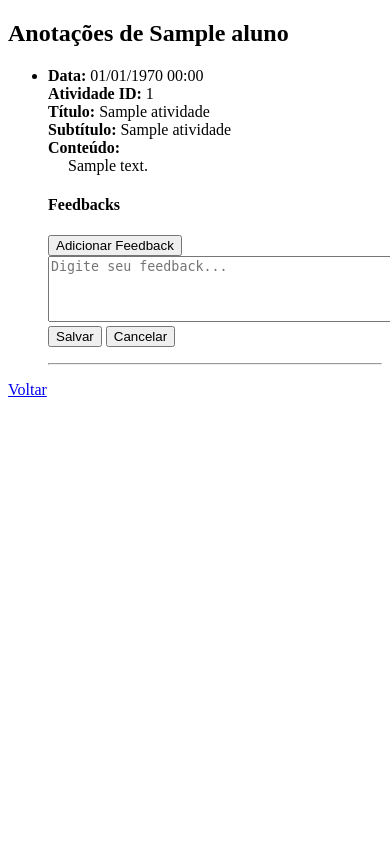
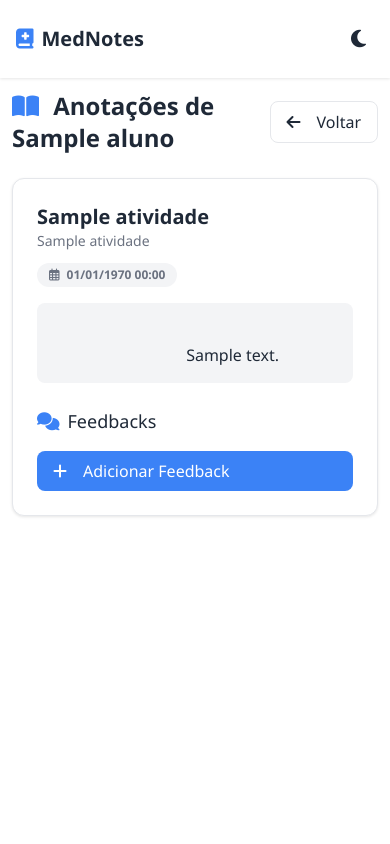
Before and after one commit to matheuscoronado/backendCaderneta, a PHP site: template backend/views/views_prof.php in a window 390 px wide; the page is wider, and only the part inside the window is pictured. Run offline with PHP 8.4, Linux system fonts and the light colour scheme; the template is opened without the code that fills it: most values are stand-ins (such as "Sample title", 1, 10 or a date in 2020); some libraries are stand-ins or nearby versions.

Commit message:
Estilizado visualização das anotações dos alunos, com modo noturno e responsivo

```diff
--- a/backend/views/views_prof.php
+++ b/backend/views/views_prof.php
@@ -1,89 +1,175 @@
 <!DOCTYPE html>
 <html lang="pt-BR">
 <head>
-    <!-- Configurações básicas do documento -->
     <meta charset="UTF-8">
-    <!-- Título dinâmico com o nome do aluno (protegido contra XSS) -->
-    <title>Anotações de <?= htmlspecialchars($aluno['nome']) ?></title>
+    <meta name="viewport" content="width=device-width, initial-scale=1.0">
+    <title>Anotações de <?= htmlspecialchars($aluno['nome']) ?> - MedNotes</title>
+    <link rel="stylesheet" href="https://cdnjs.cloudflare.com/ajax/libs/font-awesome/6.4.0/css/all.min.css">
+    <link rel="stylesheet" href="css/views_prof.css" />
+    <script src="https://cdn.tailwindcss.com"></script>
+
+
 </head>
-<body>
-<!-- Container principal -->
-<div class="container">
-    <!-- Título da página com nome do aluno -->
-    <h2>Anotações de <?= htmlspecialchars($aluno['nome']) ?></h2>
+<body class="bg-[var(--bg-color)]">
+    <div id="app" class="app-container">
+        <!-- Cabeçalho -->
+        <header class="app-header">
+            <div class="header-content">
+                <div class="logo-container">
+                    <i class="fas fa-book-medical"></i>
+                    <h1>MedNotes</h1>
+                </div>
+                <div class="header-actions">
+                    <button id="theme-toggle" class="theme-toggle">
+                        <i class="fas fa-moon"></i>
+                    </button>
+                    <!-- <button class="logout-button">
+                        <i class="fas fa-sign-out-alt"></i>
+                        <span class="hidden sm:inline">Sair</span>
+                    </button> -->
+                </div>
+            </div>
+        </header>
 
-    <!-- Verifica se existem atividades para exibir -->
+        <!-- Conteúdo Principal -->
+        <main class="main-content">
+            <div class="flex justify-between items-center mb-6">
+                <h1 class="text-2xl font-bold">
+                    <i class="fas fa-book-open mr-2 text-[var(--primary-color)]"></i>
+                    Anotações de <?= htmlspecialchars($aluno['nome']) ?>
+                </h1>
+                <a href="index.php?action=dashboard" class="btn btn-secondary">
+                    <i class="fas fa-arrow-left mr-2"></i>
+                    Voltar
+                </a>
+            </div>
+
+            <!-- Lista de Anotações -->
             <?php if (count($atividade) > 0): ?>
-        <ul>
-            <!-- Loop através de cada atividade -->
+                <div class="space-y-6">
                     <?php foreach ($atividade as $item): ?>
-                <li>
-                    <!-- Exibe informações básicas da atividade -->
-                    <strong>Data:</strong> <?= date('d/m/Y H:i', strtotime($item['data_registro'])) ?><br>
-                    <strong>Atividade ID:</strong> <?= $item['id'] ?><br>
-                    <strong>Título:</strong> <?= htmlspecialchars($item['titulo']) ?><br>
-                    <strong>Subtítulo:</strong> <?= htmlspecialchars($item['subtitulo']) ?><br>
+                        <div class="activity-card">
+                            <!-- Cabeçalho da Atividade -->
+                            <div class="flex flex-col md:flex-row md:justify-between md:items-start gap-3 mb-4">
+                                <div>
+                                    <h3 class="text-xl font-semibold">
+                                        <?= htmlspecialchars($item['titulo']) ?>
+                                    </h3>
+                                    <?php if (!empty($item['subtitulo'])): ?>
+                                        <p class="text-sm text-[var(--secondary-color)]">
+                                            <?= htmlspecialchars($item['subtitulo']) ?>
+                                        </p>
+                                    <?php endif; ?>
+                                </div>
+                                <div class="flex flex-wrap gap-2">
+                                    <span class="px-3 py-1 rounded-full text-xs font-semibold"
+                                        style="background-color: var(--light-gray); color: var(--secondary-color);">
+                                        <i class="far fa-calendar-alt mr-1"></i>
+                                        <?= date('d/m/Y H:i', strtotime($item['data_registro'])) ?>
+                                    </span>
+                                </div>
+                            </div>
 
-                    <!-- Conteúdo principal da atividade -->
-                    <strong>Conteúdo:</strong><br>
-                    <div style="margin-left: 20px;">
+                            <!-- Conteúdo da Atividade -->
+                            <div class="content-box">
                                 <?= nl2br(htmlspecialchars($item['descricao'])) ?>
                             </div>
 
                             <!-- Seção de Feedbacks -->
-                    <div class="feedback-section">
-                        <h4>Feedbacks</h4>
+                            <div class="mt-6">
+                                <h4 class="text-lg font-medium mb-3 flex items-center">
+                                    <i class="fas fa-comments mr-2 text-[var(--primary-color)]"></i>
+                                    Feedbacks
+                                </h4>
 
-                        <!-- Lista de feedbacks existentes -->
-                        <div id="feedback-list-<?= $item['id'] ?>">
+                                <!-- Lista de Feedbacks -->
+                                <div id="feedback-list-<?= $item['id'] ?>" class="space-y-4 mb-4">
                                     <?php
-                            // Busca feedbacks no banco de dados
                                     $feedbacks = User::listarFeedbacksPorAtividade($item['id']);
                                     if (!empty($feedbacks)): ?>
-                                <!-- Loop através de cada feedback -->
                                         <?php foreach ($feedbacks as $fb): ?>
                                             <div class="feedback-item">
-                                        <div class="feedback-header">
-                                            <!-- Nome do professor e data do feedback -->
-                                            <span class="professor-name">Prof. <?= htmlspecialchars($fb['professor_nome']) ?></span>
-                                            <span class="feedback-date"><?= date('d/m/Y H:i', strtotime($fb['data_feedback'])) ?></span>
+                                                <div class="flex flex-col sm:flex-row sm:justify-between sm:items-center gap-2 mb-2">
+                                                    <span class="font-medium">
+                                                        <i class="fas fa-user-graduate mr-1"></i>
+                                                        Prof. <?= htmlspecialchars($fb['professor_nome']) ?>
+                                                    </span>
+                                                    <span class="text-xs text-[var(--secondary-color)]">
+                                                        <i class="far fa-clock mr-1"></i>
+                                                        <?= date('d/m/Y H:i', strtotime($fb['data_feedback'])) ?>
+                                                    </span>
                                                 </div>
-                                        <!-- Texto do feedback -->
-                                        <p><?= nl2br(htmlspecialchars($fb['comentario'])) ?></p>
+                                                <p class="pl-2">
+                                                    <?= nl2br(htmlspecialchars($fb['comentario'])) ?>
+                                                </p>
                                             </div>
                                         <?php endforeach; ?>
                                     <?php else: ?>
-                                <!-- Mensagem caso não existam feedbacks -->
+                                        <div class="text-center py-4 text-[var(--secondary-color)]">
+                                            <i class="far fa-comment-dots text-2xl mb-2"></i>
                                             <p>Nenhum feedback registrado ainda.</p>
+                                        </div>
                                     <?php endif; ?>
                                 </div>
 
-                        <!-- Área para adicionar novo feedback -->
-                        <button class="btn" onclick="mostrarFeedback(<?= $item['id'] ?>)">Adicionar Feedback</button>
-                        <div class="feedback-box" id="feedback-box-<?= $item['id'] ?>">
-                            <textarea id="feedback-text-<?= $item['id'] ?>" placeholder="Digite seu feedback..." rows="4" cols="50"></textarea>
-                            <br>
-                            <!-- Botões para salvar ou cancelar o feedback -->
-                            <button class="btn" onclick="salvarFeedback(<?= $item['id'] ?>)">Salvar</button>
-                            <button class="btn btn-cancel" onclick="cancelarFeedback(<?= $item['id'] ?>)">Cancelar</button>
-                            <!-- Área para mensagens de status -->
-                            <p id="feedback-msg-<?= $item['id'] ?>" class="feedback-saved"></p>
+                                <!-- Formulário de Feedback -->
+                                <div id="feedback-box-<?= $item['id'] ?>" class="feedback-box">
+                                    <textarea
+                                        id="feedback-text-<?= $item['id'] ?>"
+                                        placeholder="Digite seu feedback aqui..."
+                                        class="w-full mb-3"></textarea>
+
+                                    <div class="flex justify-end gap-3">
+                                        <button
+                                            onclick="cancelarFeedback(<?= $item['id'] ?>)"
+                                            class="btn btn-cancel">
+                                            Cancelar
+                                        </button>
+                                        <button
+                                            onclick="salvarFeedback(<?= $item['id'] ?>)"
+                                            class="btn btn-primary">
+                                            Enviar Feedback
+                                        </button>
                                     </div>
 
-                    <hr>
-                </li>
-            <?php endforeach; ?>
-        </ul>
-    <?php else: ?>
-        <!-- Mensagem caso não existam atividades -->
-        <p>Este aluno ainda não registrou nenhuma anotação.</p>
-    <?php endif; ?>
-
-    <!-- Link para voltar ao dashboard -->
-    <a href="index.php?action=dashboard" class="btn">Voltar</a>
+                                    <div id="feedback-msg-<?= $item['id'] ?>" class="feedback-saved"></div>
                                 </div>
 
-<!-- Inclusão do arquivo JavaScript com as funções de feedback -->
+                                <!-- Botão para Adicionar Feedback -->
+                                <button
+                                    onclick="mostrarFeedback(<?= $item['id'] ?>)"
+                                    class="btn btn-primary w-full">
+                                    <i class="fas fa-plus mr-2"></i>
+                                    Adicionar Feedback
+                                </button>
+                            </div>
+                        </div>
+                    <?php endforeach; ?>
+                </div>
+            <?php else: ?>
+                <div class="text-center py-12">
+                    <div class="mx-auto w-24 h-24 bg-[var(--light-gray)] rounded-full flex items-center justify-center mb-4">
+                        <i class="fas fa-book text-3xl text-[var(--primary-color)]"></i>
+                    </div>
+                    <h3 class="text-xl font-medium mb-2">Nenhuma anotação encontrada</h3>
+                    <p class="text-[var(--secondary-color)] max-w-md mx-auto">
+                        O aluno <?= htmlspecialchars($aluno['nome']) ?> ainda não registrou nenhuma anotação.
+                    </p>
+                </div>
+            <?php endif; ?>
+        </main>
+
+        <!-- Rodapé Móvel -->
+        <!-- <nav class="mobile-footer">
+            <button class="footer-button active">
+                <i class="fas fa-home"></i>
+            </button>
+            <button class="footer-button">
+                <i class="fas fa-user"></i>
+            </button>
+        </nav> -->
+    </div>
+
 <script src="js/views_prof.js"></script>
 
 </body>
```
Lines whose indentation alone changed are shown as unchanged.
